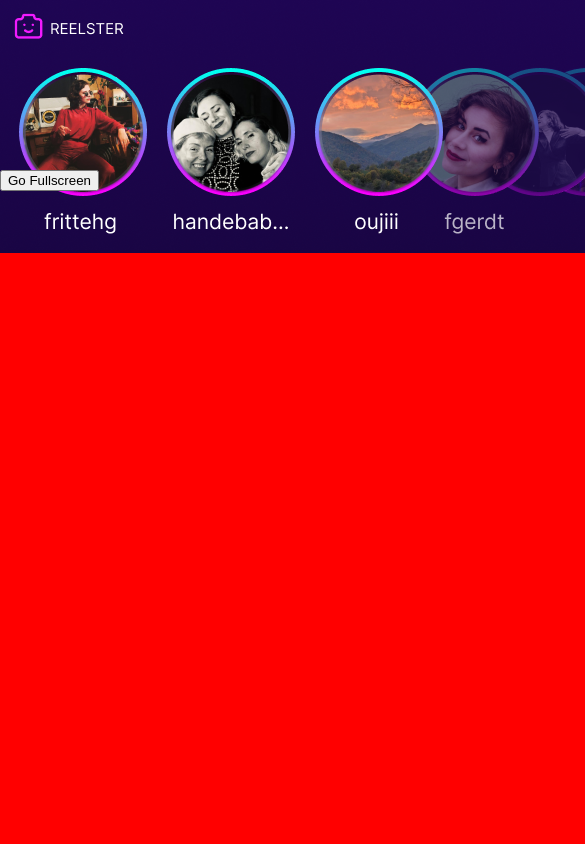
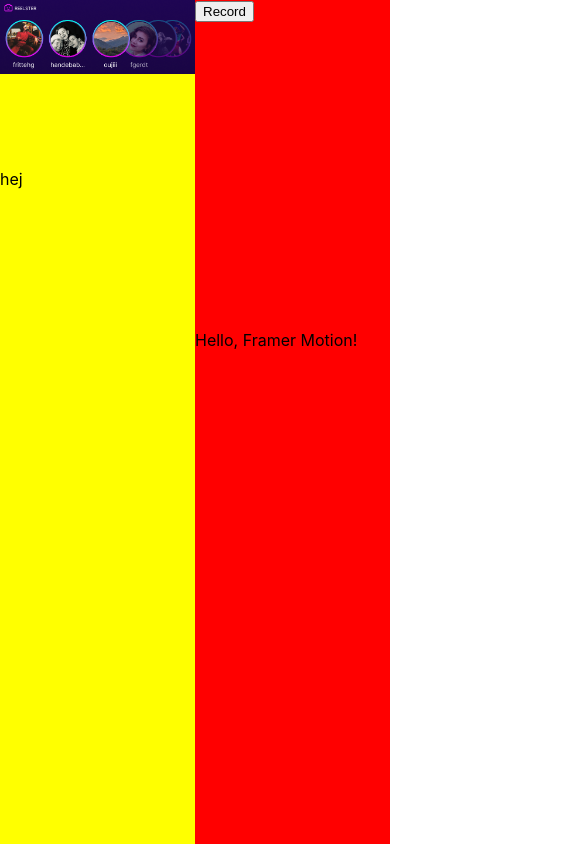
Before and after one commit to oujii/vaka, a React (Create React App) app: page / in a window 390 px wide. Shown: the top 844 px of the page, 585 px wide, since content can reach past the window. Built offline with nearby package versions, Linux system fonts and the light colour scheme; no server answers.

Commit message:
fullscreen-mobil

```diff
--- a/public/index.html
+++ b/public/index.html
@@ -3,7 +3,6 @@
   <head>
     <meta charset="utf-8" />
     <link rel="icon" href="%PUBLIC_URL%/favicon.ico" />
-    <meta name="viewport" content="width=device-width, initial-scale=1" />
     <meta name="viewport" content="width=device-width, initial-scale=1.0, maximum-scale=1.0, user-scalable=0" />
 
 
--- a/src/App.css
+++ b/src/App.css
@@ -1,11 +1,13 @@
 .container {
   display: flex;
   height:100vh;
+  width:100vw;
 }
 
 .column1 {
   flex: 1;
-  background: red;
+  width:50vw;
+  background: yellow;
 }
 
 .column1-top {
@@ -19,4 +21,10 @@
 
 .column2 {
   flex: 1;
+  width:50vw;
+  background:red;
 }
+
+.stories {
+  width:100%;
+}
--- a/src/App.js
+++ b/src/App.js
@@ -22,10 +22,8 @@ function App() {
   return (
     <div className="container">
       <div className="column1">
-      <div className="column1-top"><img src={tallImage} alt='test'/></div>
-      <div className="column1-bottom"><button onClick={toggleFullscreen}>
-        {isFullscreen ? 'Exit Fullscreen' : 'Go Fullscreen'}
-      </button></div>
+      <div className="column1-top"><a onClick={toggleFullscreen}><img className="stories" src={tallImage} alt='test'/></a></div>
+      <div className="column1-bottom">hej</div>
     </div>
 
     <div className='column2'>
```
